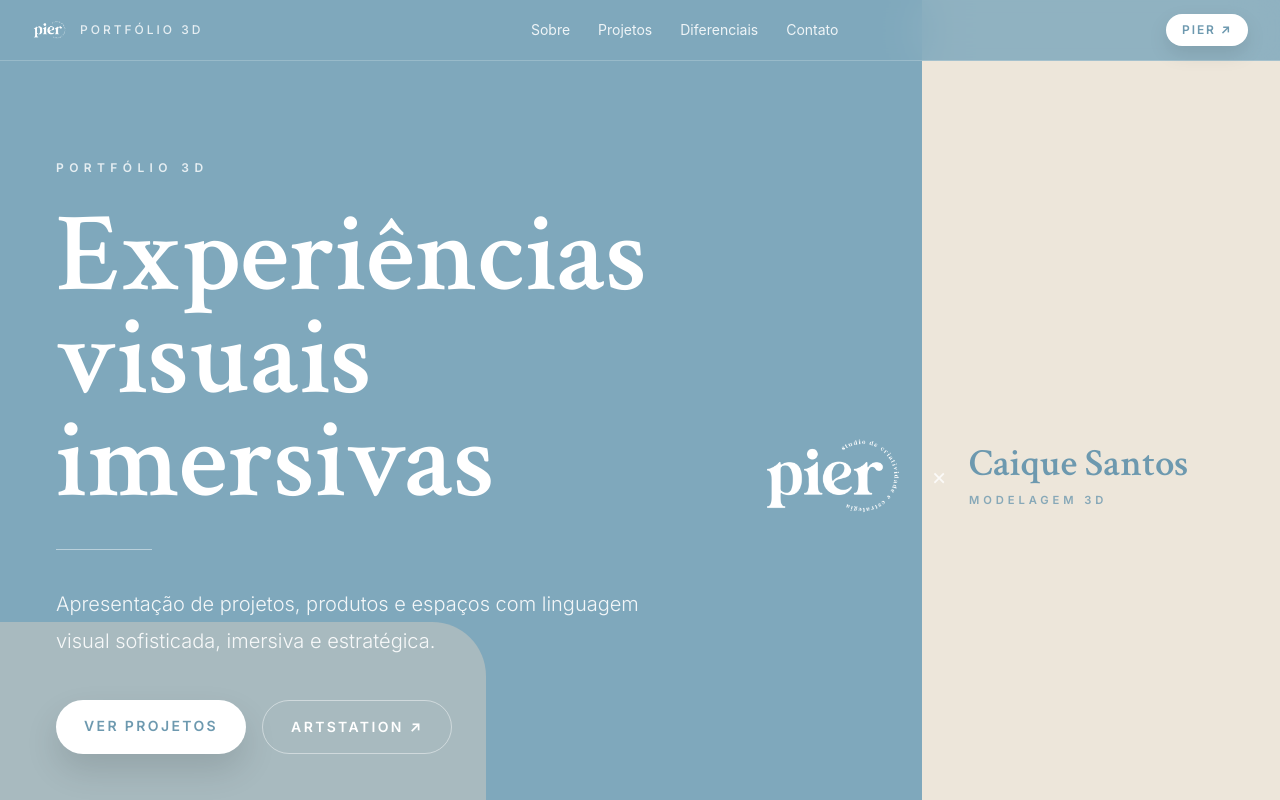
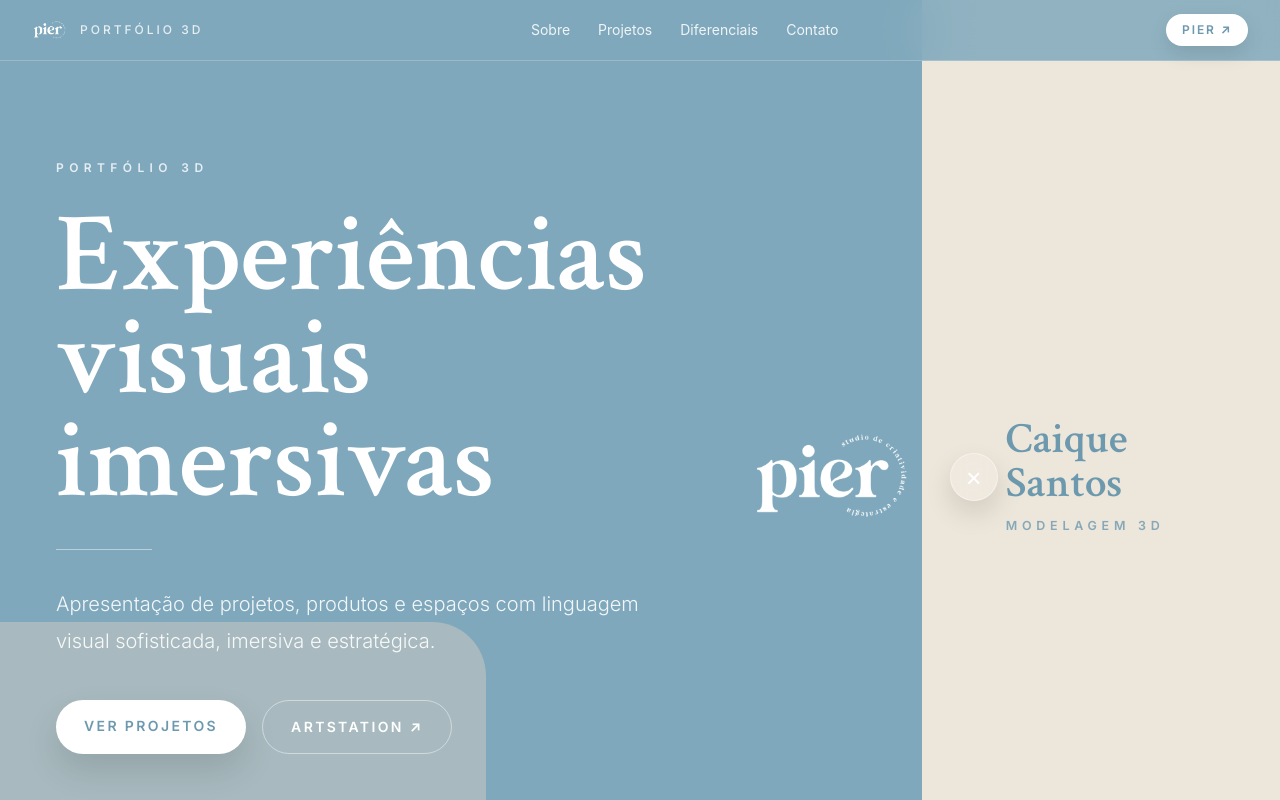
Before and after one commit to jeanvida/pier-portifolio, a React (Vite) app: page / in a window 1280 px wide. Shown: the top 800 px of the page. Built offline with nearby package versions, Linux system fonts and the light colour scheme.

Commit message:
ajuste hero e logos

```diff
--- a/src/app/App.tsx
+++ b/src/app/App.tsx
@@ -284,40 +284,42 @@ export default function App() {
                         </div>
                     </div>
 
-                    <div className="relative mx-auto flex w-full max-w-[520px] items-center justify-center gap-6 lg:mt-10">
-
-                        {/* PIER */}
+                    <div className="relative mx-auto grid w-full max-w-[760px] grid-cols-2 items-center lg:mt-10">
+                        {/* PIER / lado azul */}
+                        <div className="flex justify-center pr-8">
                             <img
                                 src="/logopier.png?v=5"
                                 alt="Pier"
-                            className="w-[120px] sm:w-[150px] brightness-0 invert"
+                                className="w-[130px] brightness-0 invert sm:w-[170px]"
                             />
+                        </div>
 
-                        {/* X */}
+                        {/* X / centro da divisão */}
                         <div
-                            className="text-[1.8rem] text-white/80"
+                            className="absolute left-1/2 top-1/2 z-10 flex h-12 w-12 -translate-x-1/2 -translate-y-1/2 items-center justify-center rounded-full border border-white/40 bg-white/15 text-[2rem] leading-none text-white shadow-[0_12px_28px_rgba(0,0,0,0.12)] backdrop-blur-sm"
                             style={{ fontFamily: 'Crimson Text, serif', fontWeight: 600 }}
                         >
                             ×
                         </div>
 
-                        {/* CAIQUE */}
+                        {/* CAIQUE / lado bege */}
+                        <div className="flex justify-center pl-8">
                             <div className="text-left">
                                 <div
-                                className="text-[2rem] leading-none text-[#6D99AF] sm:text-[2.4rem]"
+                                    className="text-[2rem] leading-none text-[#6D99AF] sm:text-[2.7rem]"
                                     style={{ fontFamily: 'Crimson Text, serif', fontWeight: 600 }}
                                 >
                                     Caique Santos
                                 </div>
 
                                 <div
-                                className="mt-2 text-[0.7rem] uppercase tracking-[0.35em] text-[#6D99AF]/80"
+                                    className="mt-3 text-[0.72rem] uppercase tracking-[0.38em] text-[#6D99AF]/80 sm:text-[0.78rem]"
                                     style={{ fontFamily: 'Inter, sans-serif', fontWeight: 600 }}
                                 >
                                     Modelagem 3D
                                 </div>
                             </div>
-
+                        </div>
                     </div>
                 </div>
             </section>
```
Lines whose indentation alone changed are shown as unchanged.
